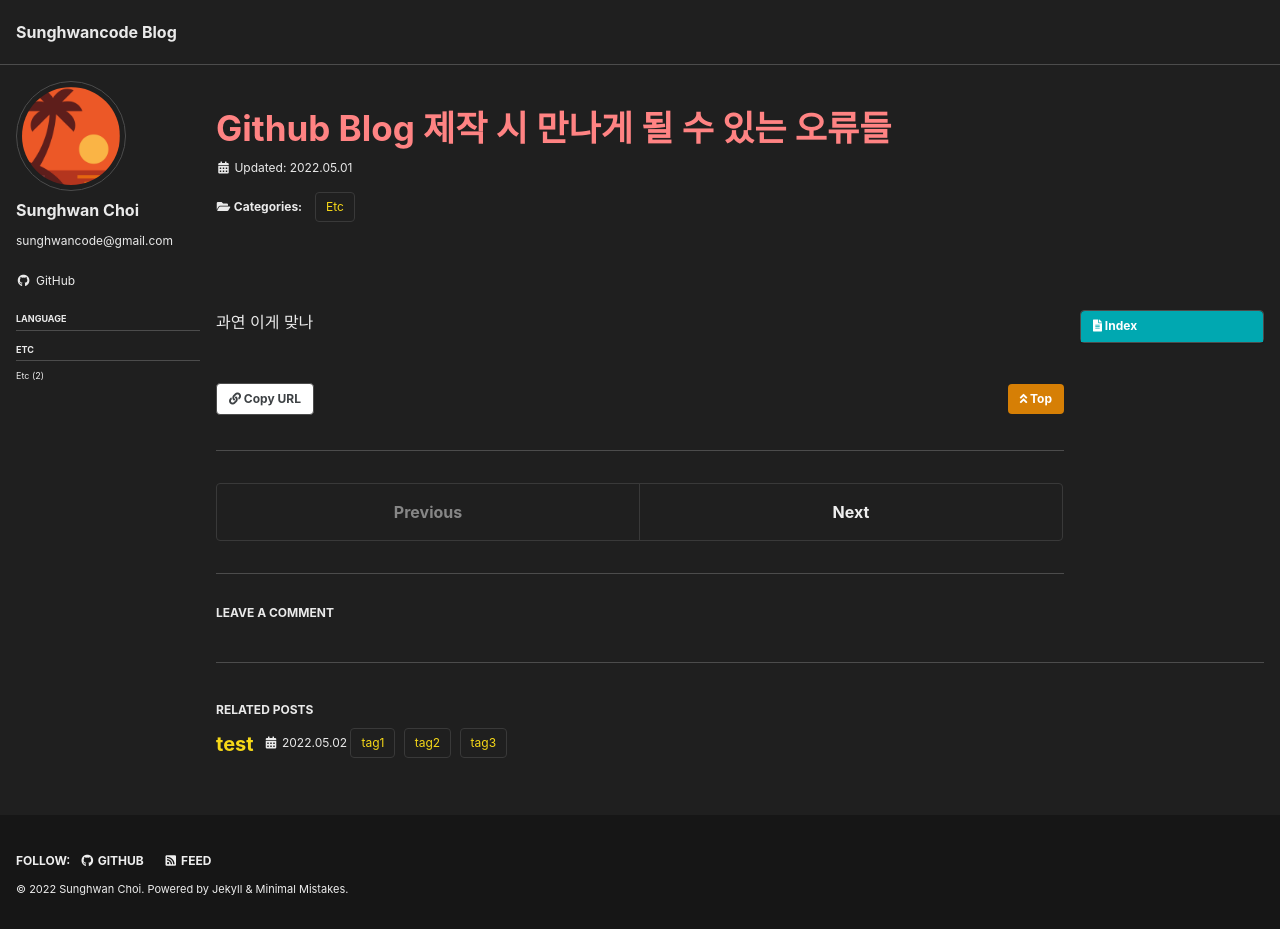
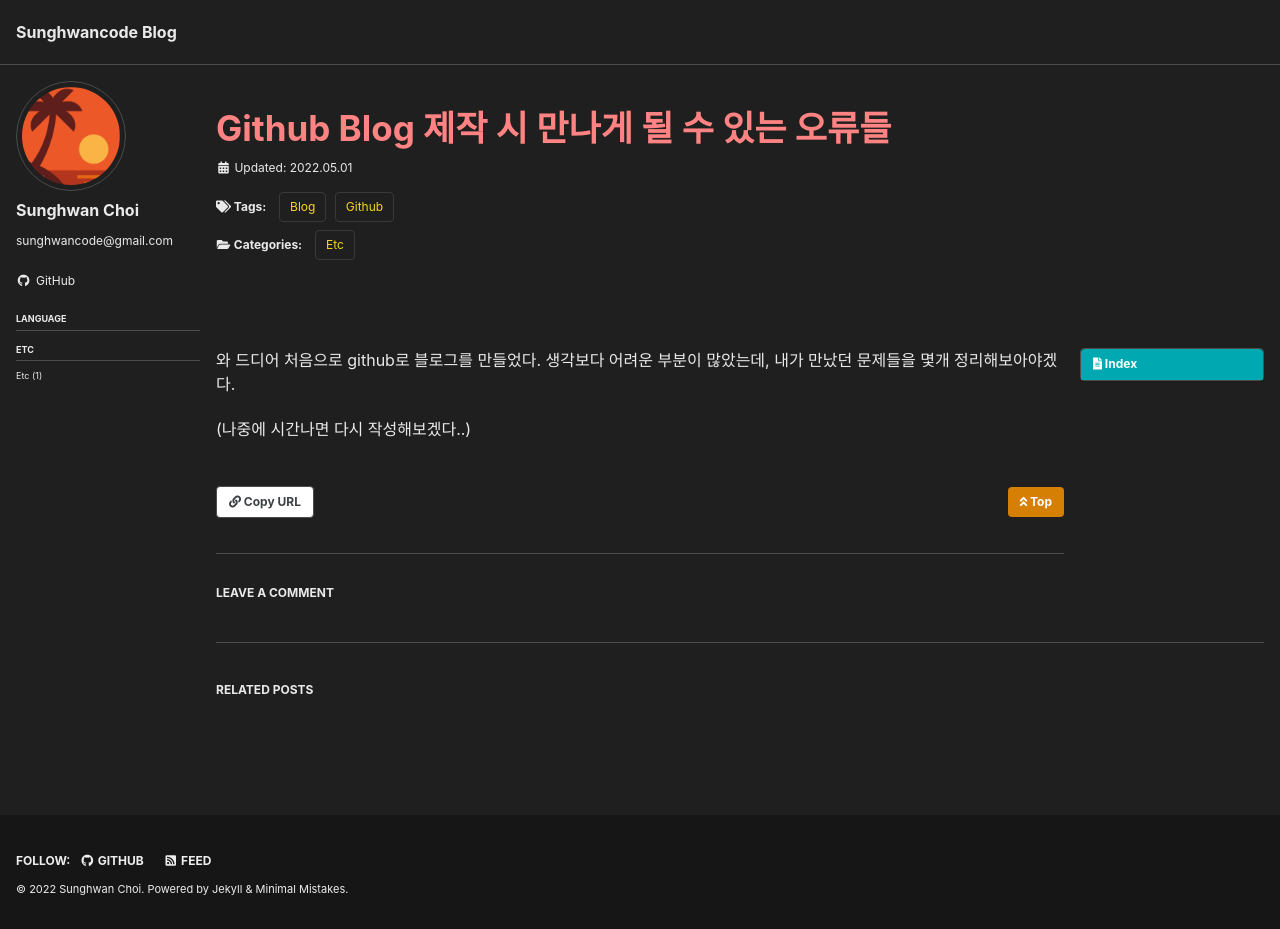
Before and after one commit to sunghwancode/sunghwancode.github.io, a Jekyll site: the page built from _posts/Etc/2022-05-01-github-blog1.md, in a window 1280 px wide and 929 px high. Built offline with Jekyll 4.4.1, drawn with Linux system fonts in a browser that asks for light colours; cached includes are drawn as plain includes; some web fonts are replaced; comment, search, counter and statistics services are not loaded.

Commit message:
blogging

```diff
--- a/_posts/Etc/2022-05-01-github-blog1.md
+++ b/_posts/Etc/2022-05-01-github-blog1.md
@@ -1,16 +1,15 @@
 ---
 title:  "Github Blog 제작 시 만나게 될 수 있는 오류들"
-# excerpt: ""
 
 categories:
   - Etc
 tags:
-  - []
+  - [Github, Blog]
 
 toc: true
 toc_sticky: true
+---
+와 드디어 처음으로 github로 블로그를 만들었다. 생각보다 어려운 부분이 많았는데,
+내가 만났던 문제들을 몇개 정리해보아야겠다.
 
-# date: 2020-05-25 ## 작성한 일자
-# last_modified_at: 2020-05-25 ## 마지막으로 수정한 일자
----
-과연 이게 맞나
+(나중에 시간나면 다시 작성해보겠다..)
--- a/_posts/Etc/2022-05-02-github-blog1 copy.md
+++ /dev/null
@@ -1,16 +0,0 @@
----
-title:  "test"
-# excerpt: ""
-
-categories:
-  - Etc
-tags:
-  - [tag1, tag2, tag3]
-
-toc: true
-toc_sticky: true
-
-# date: 2020-05-25 ## 작성한 일자
-# last_modified_at: 2020-05-25 ## 마지막으로 수정한 일자
----
-과연 이게 맞나
```
